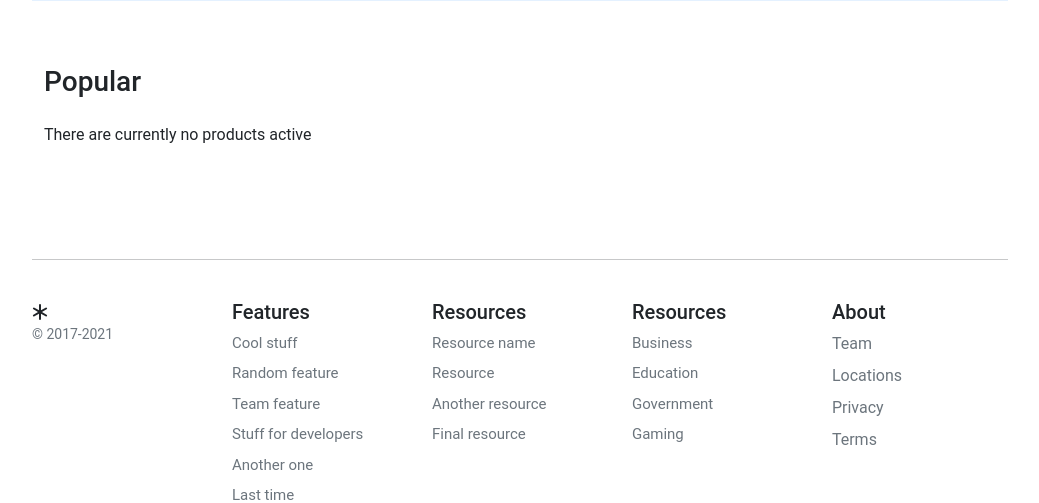
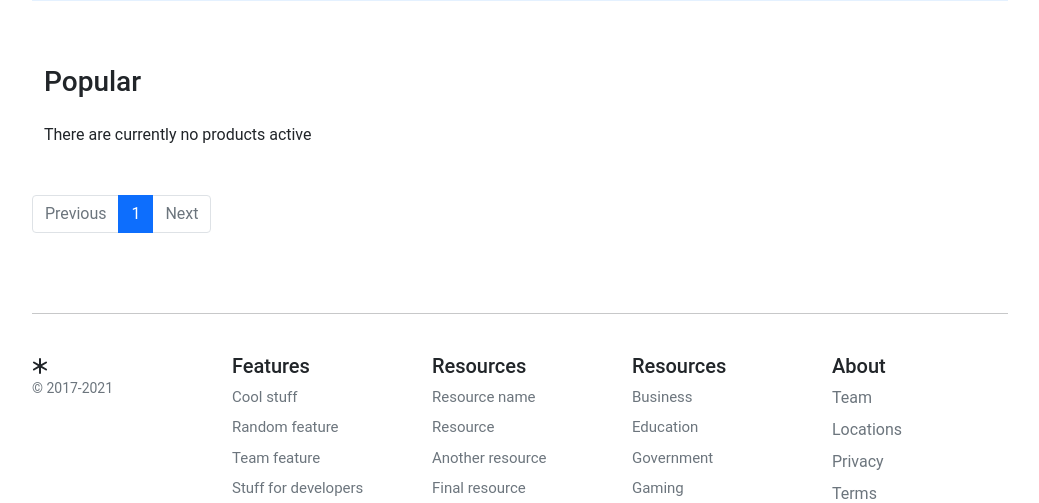
Before and after one commit to AslanZ-5/book-store, a Django app: page / in a window 1280 px wide. Shown: the part 197-700 px from the top of the page, without its empty margins (120-1159 px from the left). Run offline with Django 4.2, Linux system fonts and the light colour scheme; data that the repository does not hold is empty; parts of the project's set-up code (start-up, migrations or seed data) failed here and were passed over.

Commit message:
pagination

```diff
--- a/store/views.py
+++ b/store/views.py
@@ -5,6 +5,7 @@ from django.shortcuts import get_object_or_404
 from django.http import HttpResponse, HttpResponseRedirect
 from django.db.models import Q, Count, Avg, Func
 from django.contrib.auth.decorators import login_required
+from django.core.paginator import Paginator
 from .forms import CommentForm
 
 from datetime import datetime, timedelta
@@ -19,8 +20,10 @@ class Round(Func):
 
 def all_products(request):
     products = Product.objects.prefetch_related("product_image").filter(is_active=True)
-
-    return render(request, 'index.html', {'products': products})
+    paginator = Paginator(products,10)
+    page_number = request.GET.get('page')
+    page_obj = paginator.get_page(page_number)
+    return render(request, 'index.html', {'products': page_obj})
 
 
 def product_detail(request, slug):
--- /dev/null
+++ b/templates/snippets/paginator.html
@@ -0,0 +1,35 @@
+
+
+   <div class="pagination" >
+    <nav aria-label="...">
+      <ul class="pagination">
+        {% if products.has_previous %}
+        <li class="page-item" >
+          <a class="page-link" href="?page={{products.previous_page_number}}" >Previous</a>
+        </li>
+        {%else %}
+        <li class="page-item disabled">
+          <a class="page-link" tabindex="-1">Previous</a>
+        </li>
+        {% endif %}
+        {% for page in products.paginator.page_range %}
+        {% if products.number == page %}
+        <li class="page-item active">
+          <a class="page-link" style="pointer-events: none;" href="?page={{page}}">{{page}}<span class="sr-only"></span></a>
+        </li>
+        {% elif page > products.number|add:'-3' and page < products.number|add:'3' %}
+        <li class="page-item"><a class="page-link" href="?page={{page}}">{{page}}</a></li>
+        {% endif %}
+        {% endfor %}
+        {% if products.has_next %}
+        <li class="page-item" >
+          <a class="page-link" href="?page={{products.next_page_number}}">Next</a>
+        </li>
+        {% else %}
+        <li class="page-item disabled" >
+          <a class="page-link" tabindex="-1">Next</a>
+        </li>
+        {% endif %}
+      </ul>
+    </nav>
+   </div>
--- a/templates/store/index.html
+++ b/templates/store/index.html
@@ -52,7 +52,9 @@
             {% endif %}
           </div>
         </div>
+
       </div>
+     {% include 'snippets/paginator.html' %}
     </div>
 
 {% endblock %}
```
